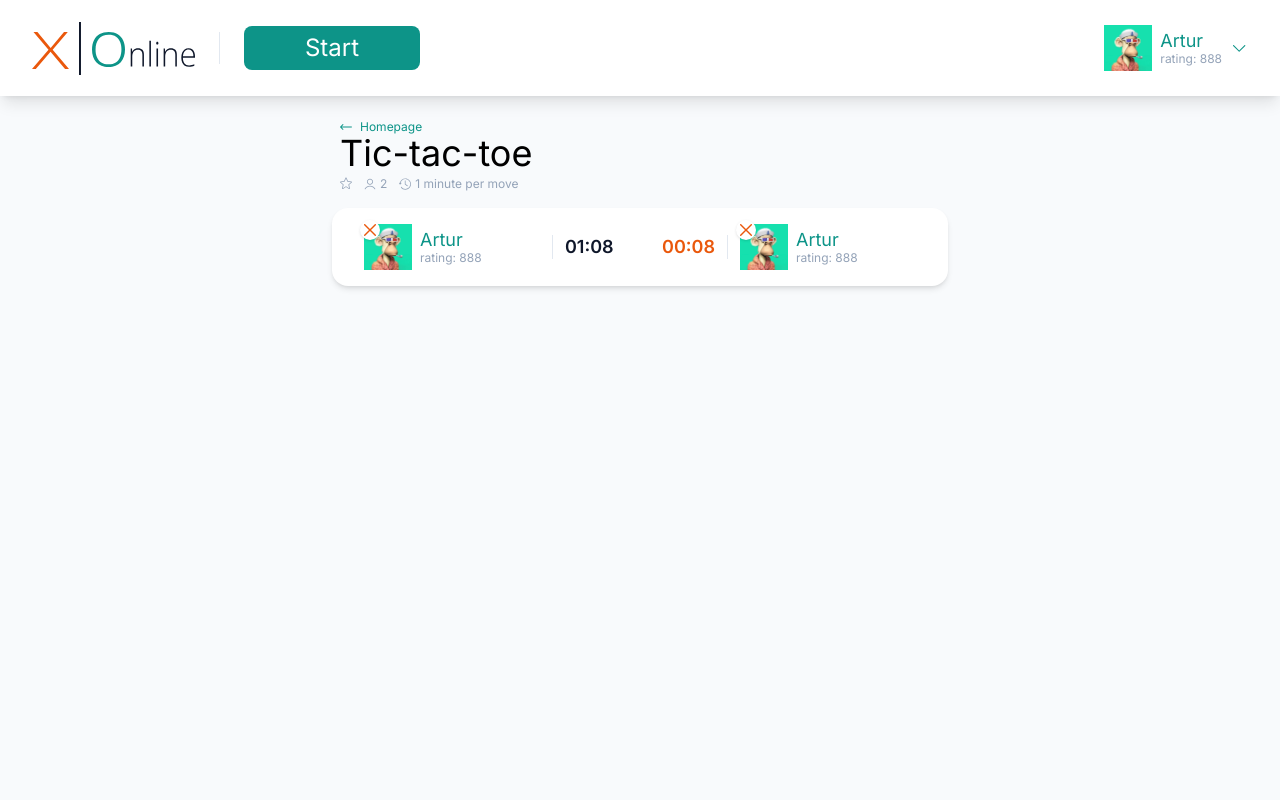
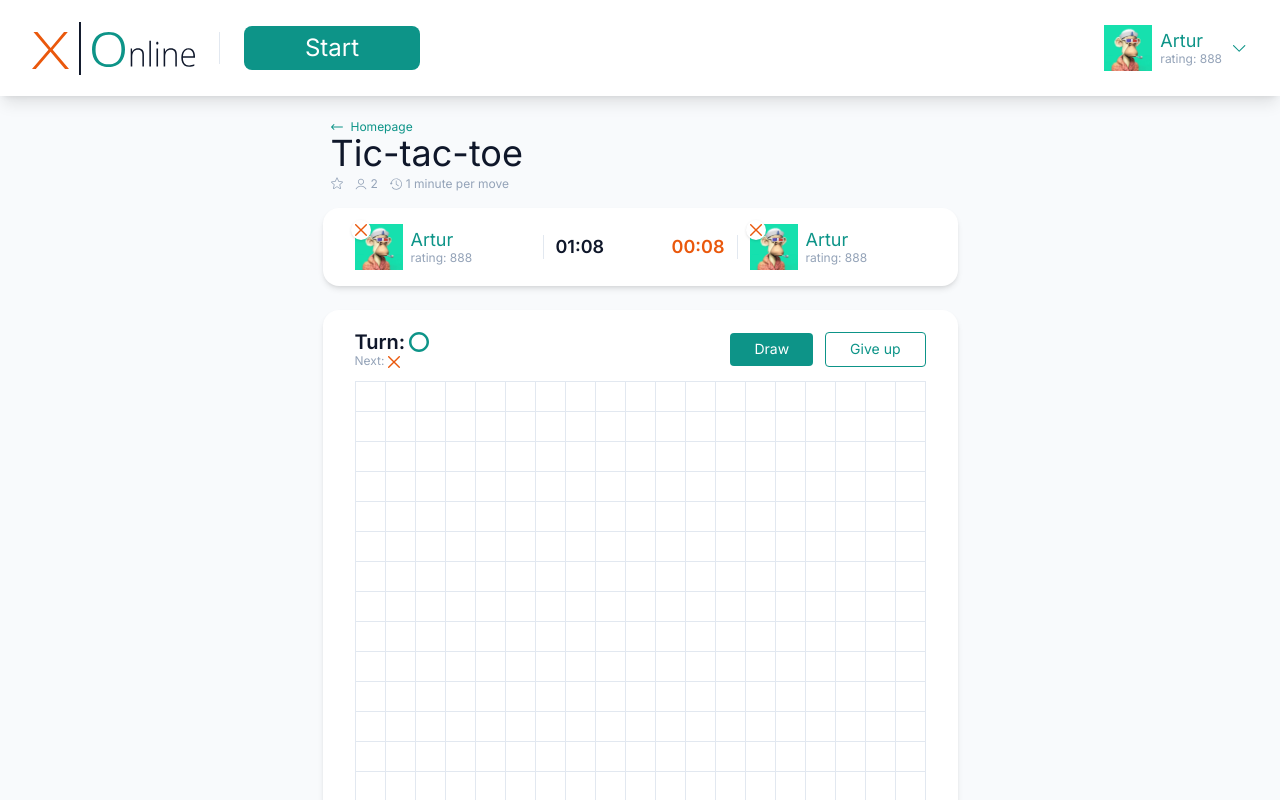
Before and after one commit to Artuross22/tic-tac-toe-online, a Next.js app: page / in a window 1280 px wide. Shown: the top 800 px of the page. Built offline with nearby package versions, Linux system fonts and the light colour scheme.

Commit message:
added GameField

```diff
--- /dev/null
+++ b/components/game/game-field.jsx
@@ -0,0 +1,44 @@
+import clsx from "clsx";
+import { ZeroIcon } from "./icons/zero-icon";
+import { CrossIcon } from "./icons/cross-icon";
+import { UiButton } from "../uikit/ui-button";
+
+const cells = new Array(19 * 19).fill(null);
+
+export function GameField({ className }) {
+  return (
+    <div
+      className={clsx(
+        className,
+        "bg-white rounded-2xl shadow-md px-8  pt-5 pb-7",
+      )}
+    >
+      <div className="flex gap-3 items-center">
+        <div className="mr-auto">
+          <div className="flex items-center gap-1 text-xl leading-tight font-semibold">
+            Turn: <ZeroIcon className="w-5 h-5" />
+          </div>
+          <div className="flex items-center gap-1 text-xs leading-tight text-slate-400">
+            Next: <CrossIcon />
+          </div>
+        </div>
+
+        <UiButton size="md" variant="primary">
+          Draw
+        </UiButton>
+        <UiButton size="md" variant="outline">
+          Give up
+        </UiButton>
+      </div>
+
+      <div className="grid grid-cols-[repeat(19,_30px)] grid-rows-[repeat(19,_30px)] pl-px pt-px mt-3">
+        {cells.map((_, i) => (
+          <button
+            key={i}
+            className="border border-slate-200 -ml-px -mt-px flex items-center justify-center"
+          ></button>
+        ))}
+      </div>
+    </div>
+  );
+}
--- a/components/game/icons/zero-icon.jsx
+++ b/components/game/icons/zero-icon.jsx
@@ -1,6 +1,7 @@
-export function ZeroIcon() {
+export function ZeroIcon({ className }) {
   return (
     <svg
+      className={className}
       width="12"
       height="12"
       viewBox="0 0 12 12"
--- a/components/game/index.js
+++ b/components/game/index.js
@@ -1,2 +1,3 @@
-export {GameTitle} from "./game-title"
-export {GameInfo} from "./game-info"
+export {GameTitle} from "./game-title";
+export {GameInfo} from "./game-info";
+export{GameField} from"./game-field";
--- a/components/header/header.jsx
+++ b/components/header/header.jsx
@@ -2,15 +2,16 @@
 import logoSrc from "./logo.svg";
 import { Profile } from "../profile";
 import { ArrowDownIcon } from "./icons/arrow-down-icon";
+import { UiButton } from "../uikit/ui-button";
 
 export function Header() {
   return (
     <header className="flex h-24 items-center px-8 bg-white shadow-lg">
       <Image src={logoSrc} alt="logo" />
       <div className="w-px h-8 bg-slate-200 mx-6" />
-      <button className="w-44 bg-teal-600 hover:bg-teal-500 transition-colors text-white rounded-lg px-5 py-2 text-2xl leading-tight">
+      <UiButton className="w-44" variant="primary" size="lg">
         Start
-      </button>
+      </UiButton>
       <button className="ml-auto flex items-center gap-2 text-start text-teal-600 ">
         <Profile />
         <ArrowDownIcon />
--- /dev/null
+++ b/components/uikit/ui-button.jsx
@@ -0,0 +1,18 @@
+import clsx from "clsx";
+
+export function UiButton({ children, className, size, variant }) {
+  const buttonClassName = clsx(
+    "transition-colors",
+    className,
+    {
+      md: "rounded px-6 py-2 text-sm leading-tight",
+      lg: "rounded-lg px-5 py-2 text-2xl leading-tight",
+    }[size],
+    {
+      primary: "bg-teal-600 hover:bg-teal-500 text-white ",
+      outline: "border border-teal-600 text-teal-600 hover:bg-teal-50",
+    }[variant],
+  );
+
+  return <button className={buttonClassName}>{children}</button>;
+}
--- a/pages/_app.jsx
+++ b/pages/_app.jsx
@@ -1,3 +1,4 @@
+import clsx from "clsx";
 import "../styles/global.css";
 import { Inter } from "next/font/google";
 
@@ -5,7 +6,7 @@
 
 export default function App({ Component, pageProps }) {
   return (
-    <div className={inter.className}>
+    <div className={clsx(inter.className, "text-slate-900")}>
       <Component {...pageProps} />
     </div>
   );
--- a/pages/index.jsx
+++ b/pages/index.jsx
@@ -1,13 +1,14 @@
-import { GameInfo, GameTitle } from "../components/game";
+import { GameField, GameInfo, GameTitle } from "../components/game";
 import { Header } from "../components/header";
 
 export default function HomePage() {
   return (
     <div className="bg-slate-50 min-h-screen">
       <Header />
-      <main className="pt-6 mx-auto max-w-[616px]">
+      <main className="pt-6 mx-auto w-max">
         <GameTitle />
         <GameInfo className="mt-4 " />
+        <GameField className="mt-6" />
       </main>
     </div>
   );
```
